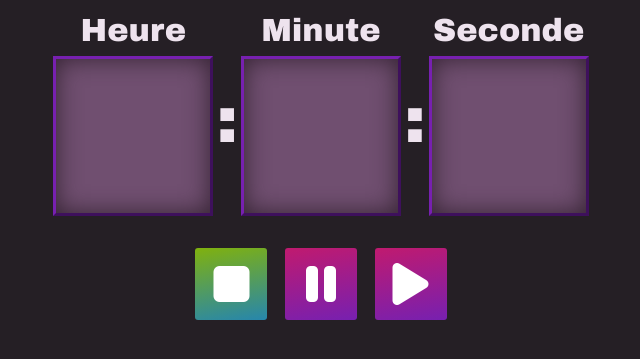
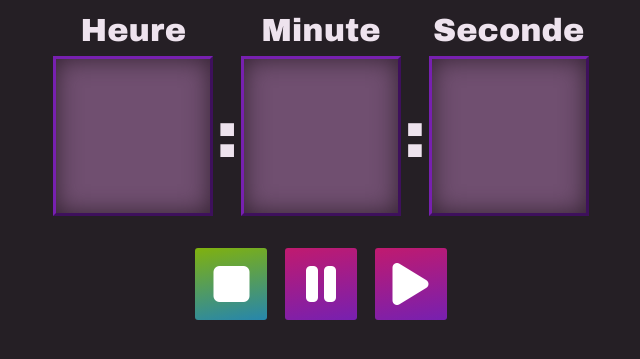
Before and after one commit to boysers/Chronometre, a plain HTML site: page index.html in a window 1280 px wide. Shown: the part 71-430 px from the top of the page, without its empty margins (319-959 px from the left). Drawn offline with Linux system fonts and the light colour scheme.

Commit message:
maj style.css

```diff
--- a/scripts/app.js
+++ b/scripts/app.js
@@ -1,4 +1,4 @@
-import Chrono from "./Chrono.js";
+import Chrono from "./chrono.js";
 
 import { heure, minute, seconde } from "./input.js";
 import { start, pause, stop } from "./input.js";
--- a/style.css
+++ b/style.css
@@ -52,7 +52,7 @@ form label {
 #timer span {
   font-size: 4rem;
   position: relative;
-  top: 0.1em;
+  top: 0.33em;
 }
 
 #timer input[type="text"]:disabled {
```
